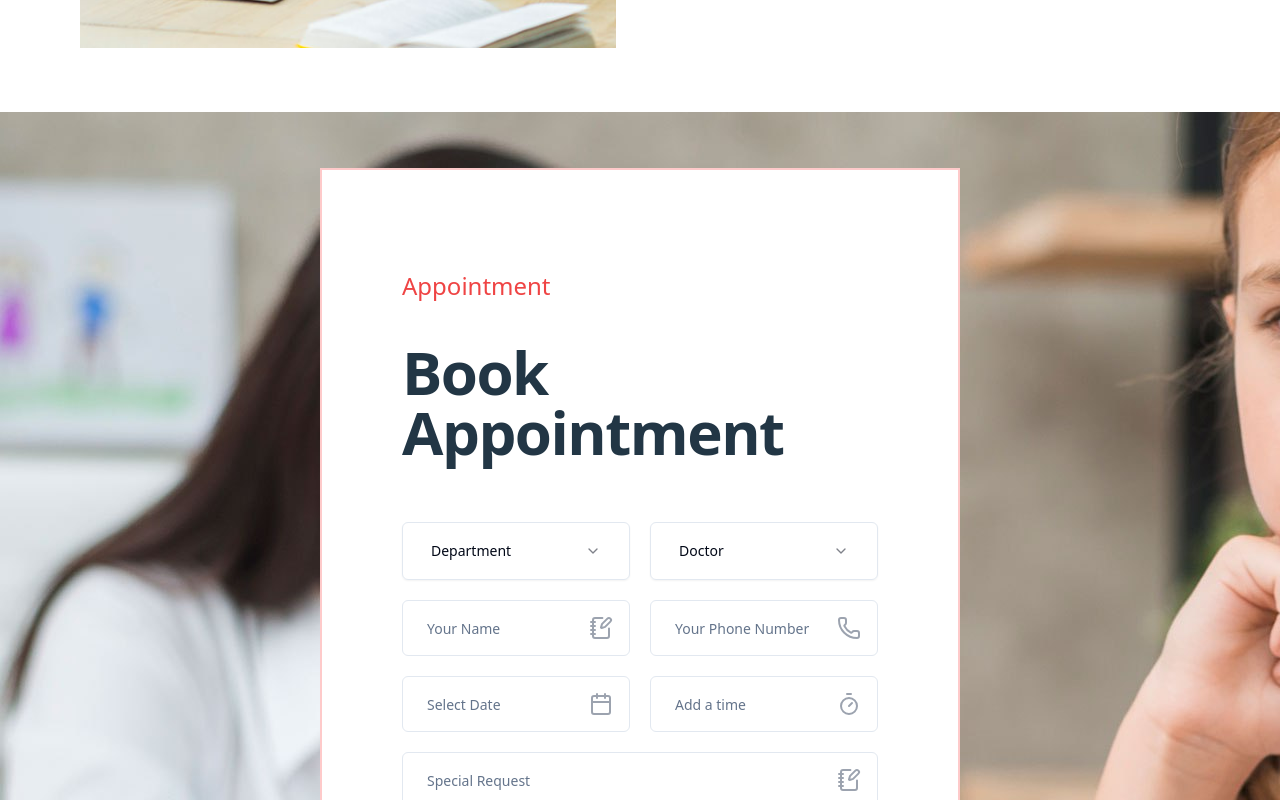
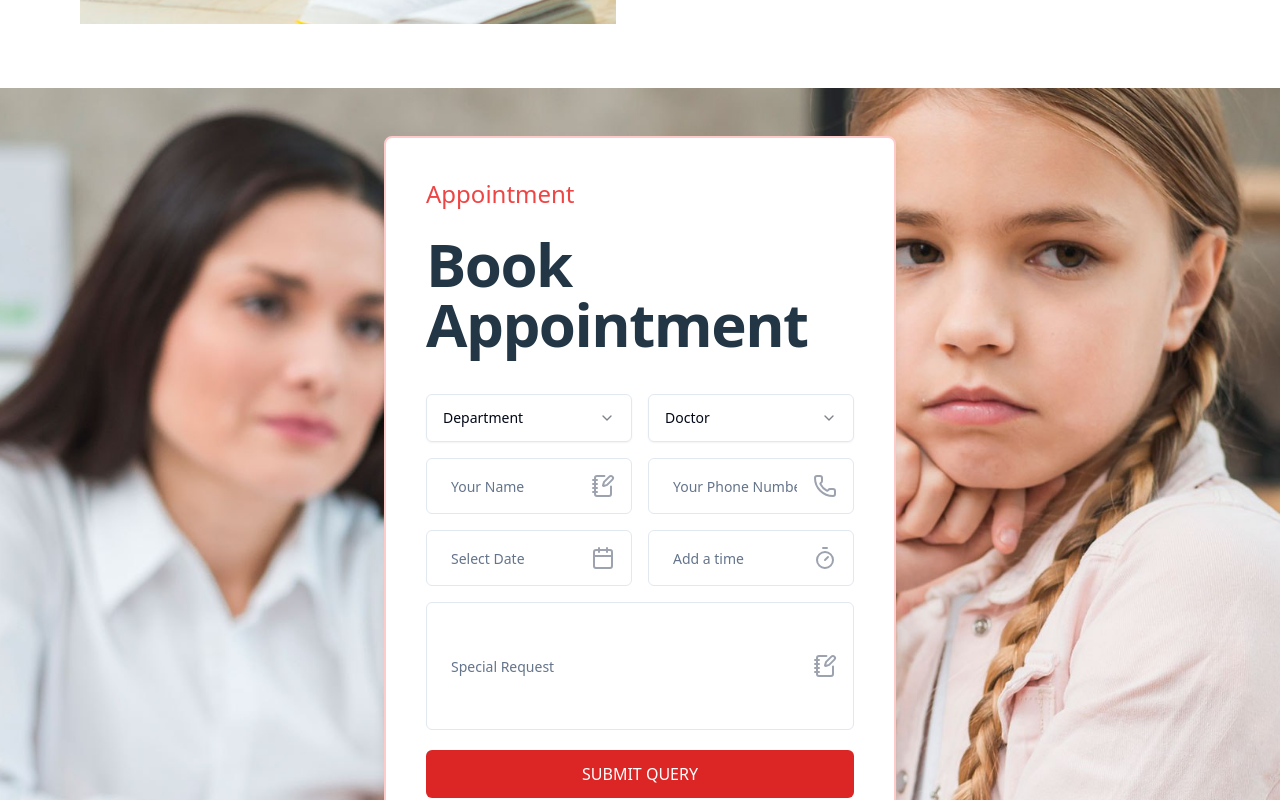
Before and after one commit to shokhsanam18/mediDove, a React (Vite) app: page /BecomeMember in a window 1280 px wide. Shown: the part 1460-2260 px from the top of the page. Built offline with nearby package versions, Linux system fonts and the light colour scheme.

Commit message:
finally form responsive has done

```diff
--- a/package.json
+++ b/package.json
@@ -22,13 +22,15 @@
     "@radix-ui/react-select": "^2.1.6",
     "@radix-ui/react-slot": "^1.1.1",
     "@shadcn/ui": "^0.0.4",
-    "@tanstack/react-query": "^5.64.2",
+    "@tanstack/react-query": "^5.66.0",
     "axios": "^1.7.9",
     "class-variance-authority": "^0.7.1",
     "clsx": "^2.1.1",
+    "dotenv": "^16.4.7",
     "i18next": "^24.2.1",
     "install": "^0.13.0",
     "lucide-react": "^0.473.0",
+    "mongoose": "^8.10.0",
     "npm": "^11.0.0",
     "react": "^18.3.1",
     "react-dom": "^18.3.1",
--- a/src/components/ui/FormAppointment.jsx
+++ b/src/components/ui/FormAppointment.jsx
@@ -15,7 +15,7 @@ import {
 function SelectDemo({ value, onChange, placeholder, items }) {
   return (
     <Select onValueChange={onChange} value={value}>
-      <SelectTrigger className="w-full h-12 p-7 border-y-blue-150">
+      <SelectTrigger className="w-full h-12 p-4 border-y-blue-150">
         <SelectValue placeholder={placeholder} />
       </SelectTrigger>
       <SelectContent>
@@ -32,9 +32,11 @@ function SelectDemo({ value, onChange, placeholder, items }) {
   );
 }
 
-function TextInput({ value, onChange, placeholder, icon: Icon }) {
+function TextInput({ value, onChange, placeholder, icon: Icon, className }) {
   return (
-    <div className="w-full h-14 p-2 border border-blue-150 rounded-md flex items-center relative">
+    <div
+      className={`w-full h-14 p-2 border border-blue-150 rounded-md flex items-center relative ${className}`}
+    >
       <Input
         type="text"
         placeholder={placeholder}
@@ -42,7 +44,9 @@ function TextInput({ value, onChange, placeholder, icon: Icon }) {
         value={value}
         onChange={onChange}
       />
-      <Icon className="absolute right-4 top-1/2 -translate-y-1/2 text-gray-400" />
+      {Icon && (
+        <Icon className="absolute right-4 top-1/2 -translate-y-1/2 text-gray-400" />
+      )}
     </div>
   );
 }
@@ -87,23 +91,23 @@ function FormAppointment() {
 
   return (
     <div
-      className="md:flex md:justify-center h-[115vh] "
+      className="flex justify-center items-center  min-h-screen bg-cover p-10 bg-center px-4"
       style={{
         backgroundImage: "url('/img/bgzlyuka.jpg')",
       }}
     >
       <form
         onSubmit={handleSubmit}
-        className="border-2 border-red-200 md:p-20 m-5 p-4 bg-white md:m-14 md:w-1/2"
+        className="border-2 border-red-200 p-6 md:p-10 bg-white shadow-lg rounded-lg w-full md:max-w-lg overflow-auto"
       >
-        <Typography variant="p" className="text-red-500 mt-5 text-2xl">
+        <Typography variant="p" className="text-red-500 text-2xl">
           Appointment
         </Typography>
-        <Typography variant="h2" className=" text-3xl md:py-10 py-3">
+        <Typography variant="h2" className="text-3xl md:py-6 py-3">
           Book Appointment
         </Typography>
 
-        <div className="flex flex-col md:flex-row gap-5 md:mt-5">
+        <div className="flex flex-col md:flex-row gap-4 mt-4">
           <SelectDemo
             value={formData.department}
             onChange={handleChange("department")}
@@ -124,7 +128,7 @@ function FormAppointment() {
           />
         </div>
 
-        <div className="flex flex-col md:flex-row gap-5 mt-5">
+        <div className="flex flex-col md:flex-row gap-4 mt-4">
           <TextInput
             value={formData.name}
             onChange={handleChange("name")}
@@ -139,7 +143,7 @@ function FormAppointment() {
           />
         </div>
 
-        <div className="flex flex-col md:flex-row gap-5 mt-5">
+        <div className="flex flex-col md:flex-row gap-4 mt-4">
           <TextInput
             value={formData.date}
             onChange={handleChange("date")}
@@ -154,9 +158,9 @@ function FormAppointment() {
           />
         </div>
 
-        <div className="w-full  mt-5">
+        <div className="w-full mt-4">
           <TextInput
-            className="h-[400px]"
+            className="h-32"
             value={formData.request}
             onChange={handleChange("request")}
             placeholder="Special Request"
@@ -166,7 +170,7 @@ function FormAppointment() {
 
         <button
           type="submit"
-          className="bg-red-600 text-white w-full h-14 mt-5"
+          className="bg-red-600 text-white w-full h-12 mt-5 rounded-md transition hover:bg-red-700 disabled:opacity-50"
           disabled={loading}
         >
           {loading ? "Submitting..." : " SUBMIT QUERY"}
--- a/src/pages/BecomeMember/BecomeMember.jsx
+++ b/src/pages/BecomeMember/BecomeMember.jsx
@@ -3,12 +3,18 @@ import AppointmentPage from "./AppointmentSlide";
 import FormAppointment from "@/components/ui/FormAppointment";
 import NewsAppointment from "./NewsAppointment";
 import { AboutAppointment } from "./AboutAppointment";
+import { QueryClient, QueryClientProvider } from "@tanstack/react-query";
+
+const queryClient = new QueryClient();
+
 export const BecomeMember = () => {
   return (
     <div className="overflow-x-hidden">
-      <AppointmentPage />;
+      <AppointmentPage />
       <AboutAppointment />
-      <FormAppointment />
+      <QueryClientProvider client={queryClient}>
+        <FormAppointment />
+      </QueryClientProvider>
       <NewsAppointment />
     </div>
   );
```
Also changed, not shown: 1 other file (tests, documents, lock files or other folders).
